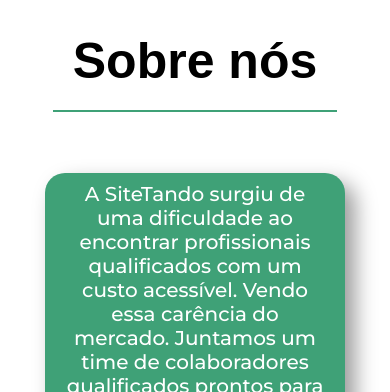
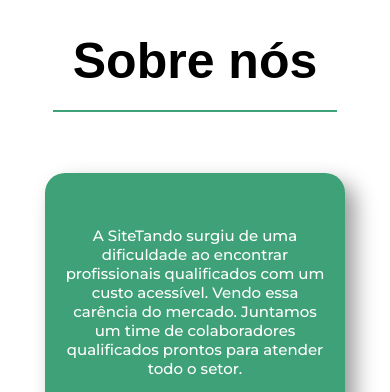
Before and after one commit to LuisHdev/Site-Institucional-Sitetando, a plain HTML site: page about.html in a window 390 px wide. Shown: the part 1671-2063 px from the top of the page. Drawn offline with Linux system fonts and the light colour scheme.

Commit message:
Update about.css

```diff
--- a/css/about.css
+++ b/css/about.css
@@ -378,6 +378,9 @@ footer {
     .about-page-container p{
       font-size: 20px;
     }
+    .about-text-container p{
+      font-size: 15px;
+    }
   }
 
   @media screen and (max-width: 340px) {
```
